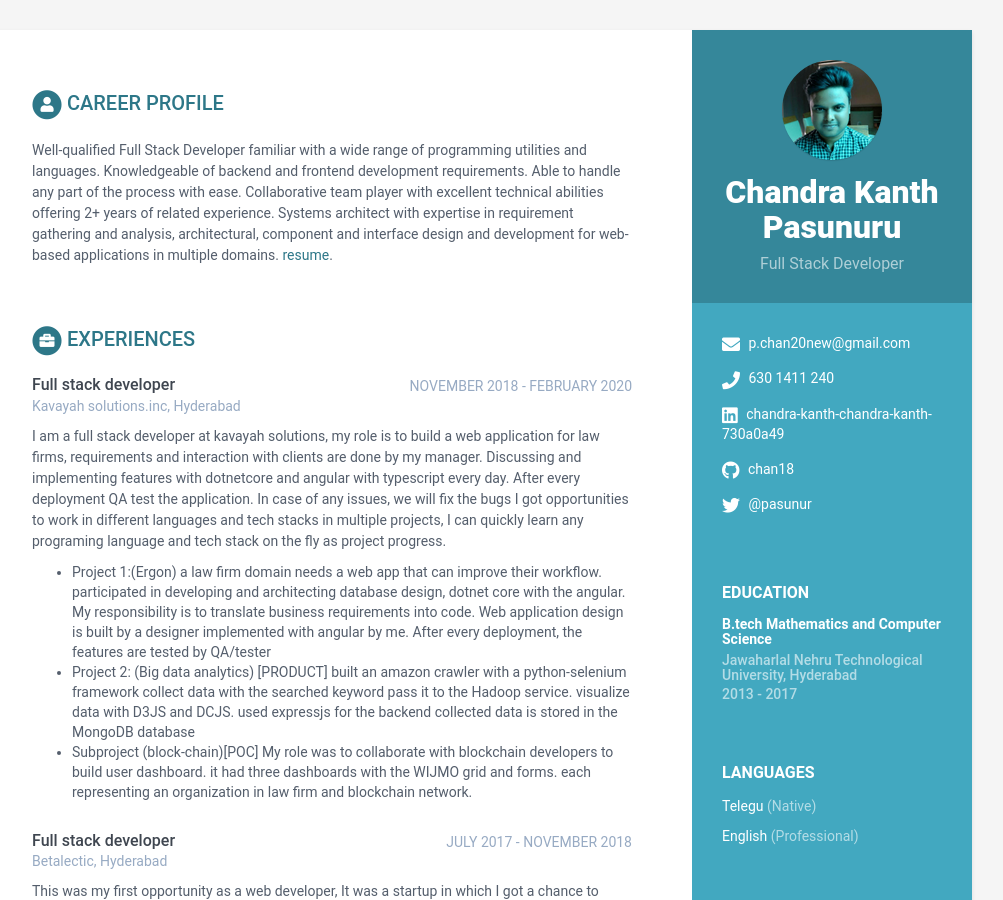
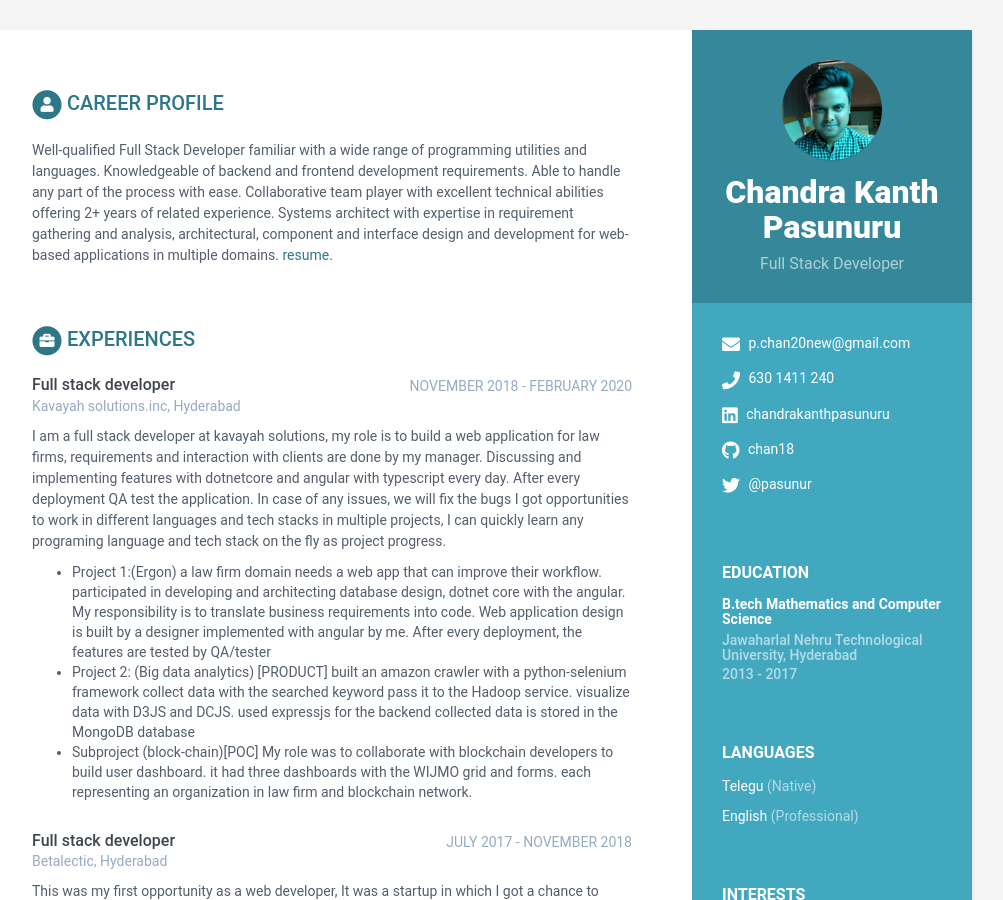
Before and after one commit to chan18/chandrakanth, a Jekyll site: the page built from index.html, in a window 1280 px wide and 900 px high. Shown: the whole window, without its empty margins (168-1171 px from the left). Built offline with Jekyll 4.4.1, drawn with Linux system fonts in a browser that asks for light colours.

Commit message:
fix linkedin link

```diff
--- a/_data/data.yml
+++ b/_data/data.yml
@@ -15,7 +15,7 @@ sidebar:
     email: p.chan20new@gmail.com
     phone: 630 1411 240
     website:  #do not add http://
-    linkedin: chandra-kanth-chandra-kanth-730a0a49
+    linkedin: chandrakanthpasunuru
     github: chan18
     gitlab:
     bitbucket:
```
